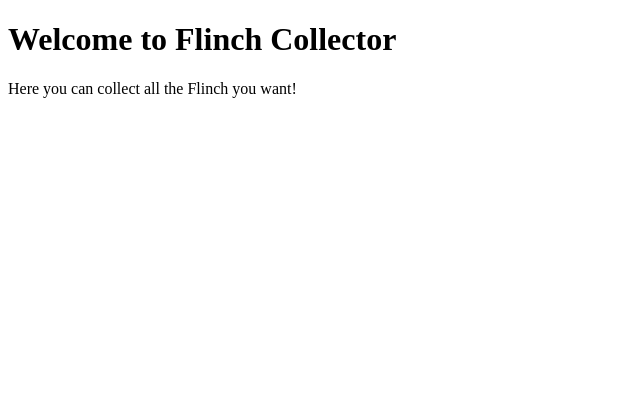
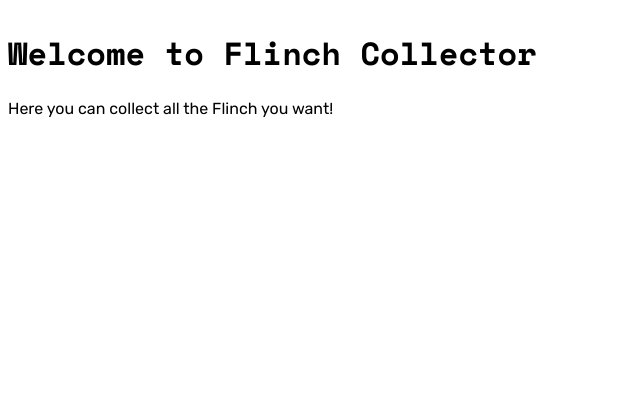
Before and after one commit to miguelcoria94/Tokenomics, a Django app: page / in a window 1280 px wide. Shown: the top 420 px of the page, without its empty margins (0-640 px from the left). Before the commit the page ends 98 px from the top, so only its background shows below. Run offline with Django 4.2, Linux system fonts and the light colour scheme.

Commit message:
added font families

```diff
--- a/main_app/static/css/styles.css
+++ b/main_app/static/css/styles.css
@@ -2,6 +2,22 @@ body {
   display: flex;
   min-height: 100vh;
   flex-direction: column;
+}
+
+h1,
+h2,
+h3,
+h4,
+h5,
+h6 {
+  font-family: "Space Mono", monospace;
+}
+
+p,
+a,
+li,
+span {
+  font-family: "Rubik", sans-serif;
 }
 
 main {
@@ -9,6 +25,5 @@ main {
 }
 
 footer.page-footer {
-
-  padding-top:0;
+  padding-top: 0;
 }
--- a/main_app/templates/base.html
+++ b/main_app/templates/base.html
@@ -1,3 +1,4 @@
+{% load static %}
 <!DOCTYPE html>
 <html lang="en">
   <head>
@@ -16,6 +17,8 @@
       href="https://fonts.googleapis.com/css2?family=Rubik:ital,wght@0,300..900;1,300..900&family=Space+Mono:ital,wght@0,400;0,700;1,400;1,700&display=swap"
       rel="stylesheet"
     />
+        <link rel="stylesheet" href="{% static 'css/styles.css' %}" />
+
   </head>
   <body>
     <main>{% block content %} {% endblock %}</main>
```
